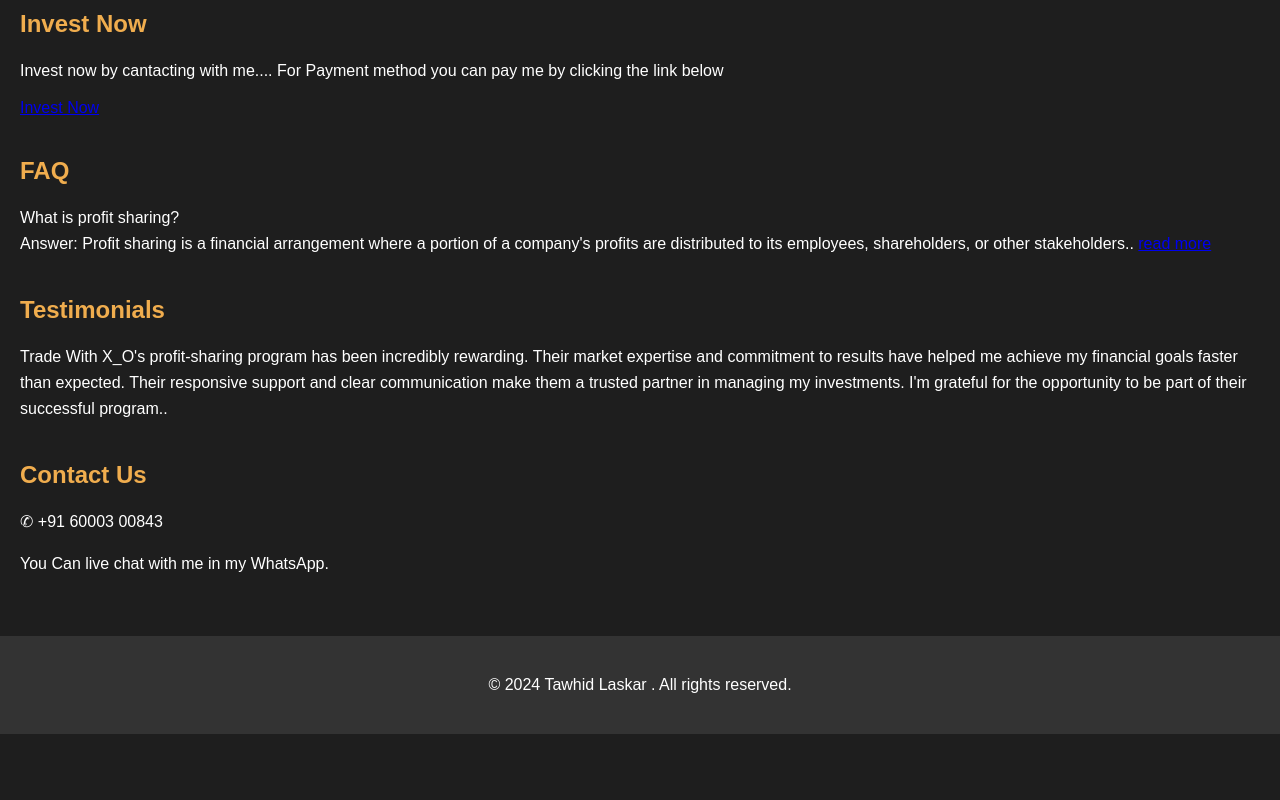
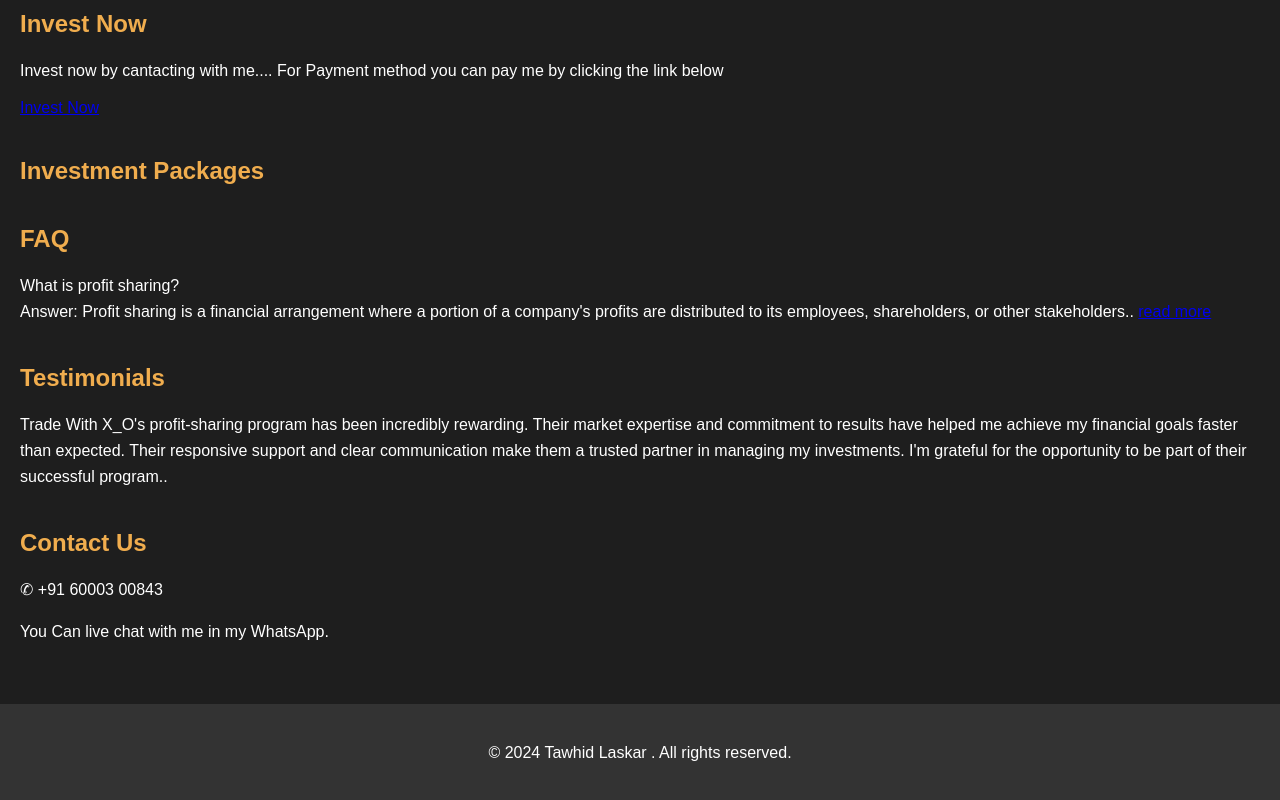
Before and after one commit to tawhid012/Trade-With-X_O, a plain HTML site: page index.html in a window 1280 px wide. Shown: the part 1072-1872 px from the top of the page. Before the commit the page ends 1806 px from the top, so only its background shows below. Drawn offline with Linux system fonts and the light colour scheme.

Commit message:
Update index.html

```diff
--- a/index.html
+++ b/index.html
@@ -37,6 +37,11 @@
             <a href="payment.html">Invest Now</a>
         </section>
 
+        <section id="about">
+            <h2>Investment Packages</h2>
+            <h3></h3>
+                    </section>
+
         <section id="faq">
             <h2>FAQ</h2>
             <p>What is profit sharing? <br>
```
